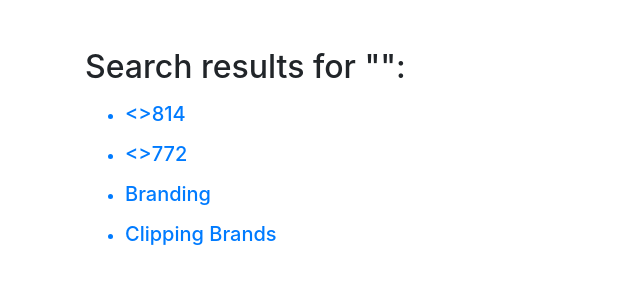
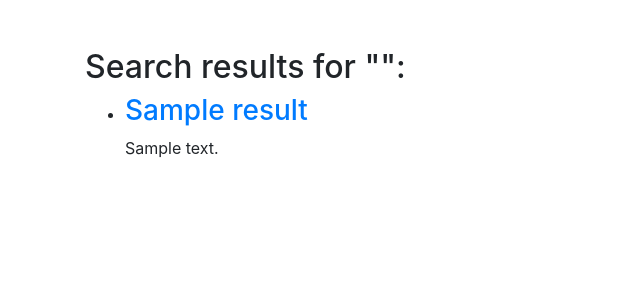
Before and after one commit to jforseth210/CattleDatabase, a Flask app: template templates/search.html in a window 1280 px wide. Shown: the part 56-356 px from the top of the page, without its empty margins (0-640 px from the left). Run offline with Flask 2, Linux system fonts and the light colour scheme; the template is opened without the code that fills it: most values are stand-ins (such as "Sample title", 1, 10 or a date in 2020); some libraries are stand-ins or nearby versions.

Commit message:
Search works now

```diff
--- a/main.py
+++ b/main.py
@@ -1,5 +1,5 @@
 import json
-from flask import Flask, render_template, request, redirect
+from flask import Flask, render_template, request, redirect, Markup
 from flask_sqlalchemy import SQLAlchemy
 
 app = Flask(__name__)
@@ -51,6 +51,14 @@ class Cow(db.Model):
             if event.name == "Born":
                 return event.date
 
+    def search(self, query):
+        if query.lower() in repr(self).lower():
+            return SearchResult(self.tag_number, repr(self).replace(query, f"<b>{query}</b>"), f"/cow/{self.tag_number}")
+
+    def __repr__(self):
+        return f"Cow with {self.tag_number}: {self.sex} owned by {self.owner}"
+
+
 class Event(db.Model):
     event_id = db.Column(db.Integer, primary_key=True)
     date = db.Column(db.String(10))
@@ -60,27 +68,60 @@ class Event(db.Model):
     def get_cows(self):
         return self.cows
 
+    def search(self, query):
+        if query.lower() in repr(self).lower():
+            return SearchResult(self.name, repr(self).replace(query, f"<b>{query}</b>"), f"/event/{self.event_id}")
+
+    def __repr__(self):
+        return f"Event on {self.date}: {self.name} - {self.description}"
+
+
+class SearchResult():
+    def __init__(self, title, body, url):
+        self.title = title
+        self.body = Markup(body)
+        self.url = url
+        print(title, body, url)
+
+
 def get_cows():
     return Cow.query.all()
 
+
 def get_cow_from_tag(tag):
     return Cow.query.filter_by(tag_number=tag).first()
+
 
 @app.route("/")
 def home():
     cows = Cow.query.all()
     return redirect("/cows")
 
+
 @app.route("/cows")
 def cows():
     cows = Cow.query.all()
     return render_template("cows.html", cows=cows)
+
 
 @app.route("/events")
 def events():
     events = Event.query.all()
     cows = Cow.query.all()
     return render_template("events.html", events=events, cows=cows)
+
+
+@app.route("/search")
+def search():
+    query = request.args.get("q")
+    cows = Cow.query.all()
+    events = Event.query.all()
+    cow_results = [cow.search(query) for cow in cows if cow.search(query)]
+    event_results = [event.search(query)
+                     for event in events if event.search(query)]
+    results = cow_results + event_results
+    return render_template("search.html", query=query, results=results)
+
 
 @app.route("/cow/<tag_number>")
 def showCow(tag_number):
@@ -89,10 +130,12 @@ def showCow(tag_number):
         return redirect("/")
     return render_template("cow.html", cow=cow, cows=get_cows())
 
+
 @app.route("/cowexists/<tag_number>")
 def cow_exists(tag_number):
     cow = Cow.query.filter_by(tag_number=tag_number).first()
     return "True" if cow else "False"
+
 
 @app.route("/newCow", methods=["POST"])
 def new_cow():
@@ -114,6 +157,7 @@ def new_cow():
     db.session.commit()
     return redirect("/")
 
+
 @app.route("/newEvent", methods=["POST"])
 def new_event():
     tag = request.form.get('tag_number')
@@ -127,10 +171,10 @@ def new_event():
     name = request.form.get('name')
     description = request.form.get('description')
     new_event_object = Event(
-        date = date,
-        name = name,
-        description = description,
-        cows = [get_cow_from_tag(tag) for tag in cows]
+        date=date,
+        name=name,
+        description=description,
+        cows=[get_cow_from_tag(tag) for tag in cows]
     )
 
     db.session.add(new_event_object)
--- a/templates/base.html
+++ b/templates/base.html
@@ -47,7 +47,7 @@
             >
           </li>
         </ul>
-        <form class="form-inline my-2 my-lg-0">
+        <form class="form-inline my-2 my-lg-0" action="/search">
           <input
             name="q"
             class="form-control mr-sm-2"
--- a/templates/search.html
+++ b/templates/search.html
@@ -4,26 +4,14 @@
 <div class="container">
     <h2>Search results for "{{ query }}":</h2>
     <ul>
-        <a class="d-inline" href="#">
+        {% for result in results %}
             <li>
-                <h5 class="my-3">&lt&gt814</h5>
+                <h3>
+                    <a href="{{result.url}}">{{result.title}}</a>
+                </h3>
+                <p>{{result.body}}</p>
             </li>
-        </a>
-        <a class="d-inline" href="#">
-            <li>
-                <h5 class="my-3">&lt&gt772</h5>
-            </li>
-        </a>
-        <a class="d-inline" href="#">
-            <li>
-                <h5 class="my-3">Branding</h5>
-            </li>
-        </a>
-        <a class="d-inline" href="#">
-            <li>
-                <h5 class="my-3">Clipping Brands</h5>
-            </li>
-        </a>
+        {% endfor %}
     </ul>
 </div>
 {% endblock %}
```
